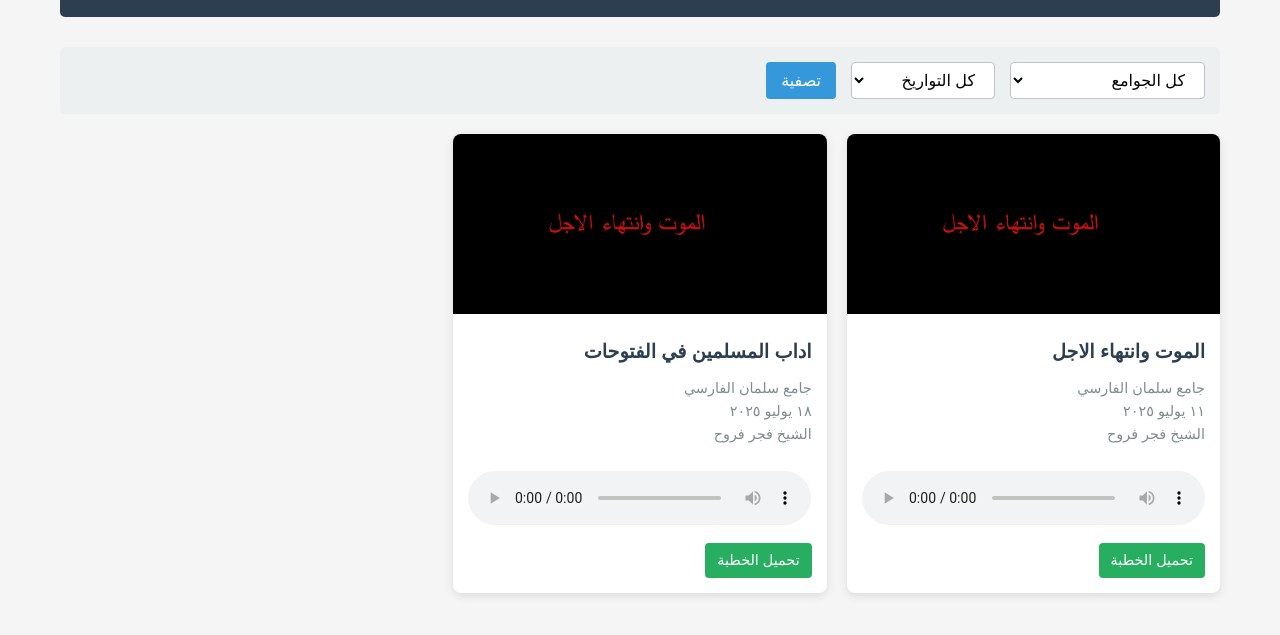
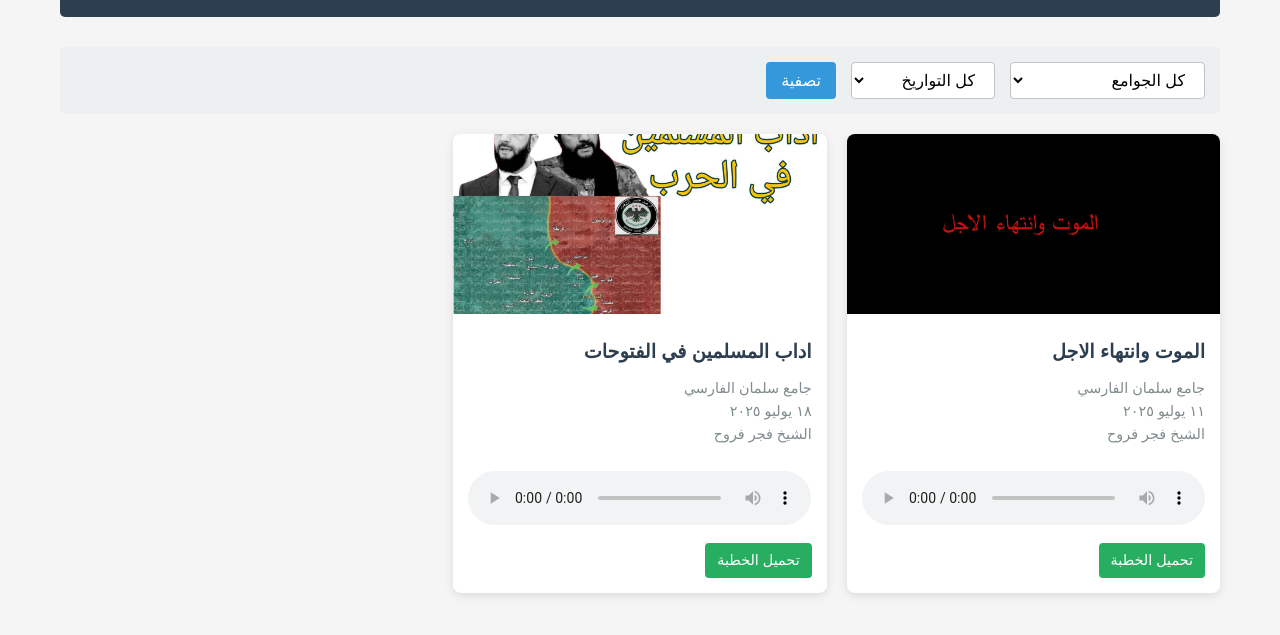
Before and after one commit to aboelfooz/hotab, a plain HTML site: page index1.html in a window 1280 px wide. Shown: the part 135-770 px from the top of the page. Drawn offline with Linux system fonts and the light colour scheme.

Commit message:
Update index1.html

```diff
--- a/index1.html
+++ b/index1.html
@@ -203,7 +203,7 @@
                 title: "اداب المسلمين في الفتوحات",
                 mosque: "جامع سلمان الفارسي ",
                 date: "2025-7-18",
-                image: "1.png",
+                image: "photo_2025-07-18_14-36-08.jpg",
                 audio: "صوت ٠٠٢.m4a",
                 speaker: "الشيخ فجر فروح"
             },
```
